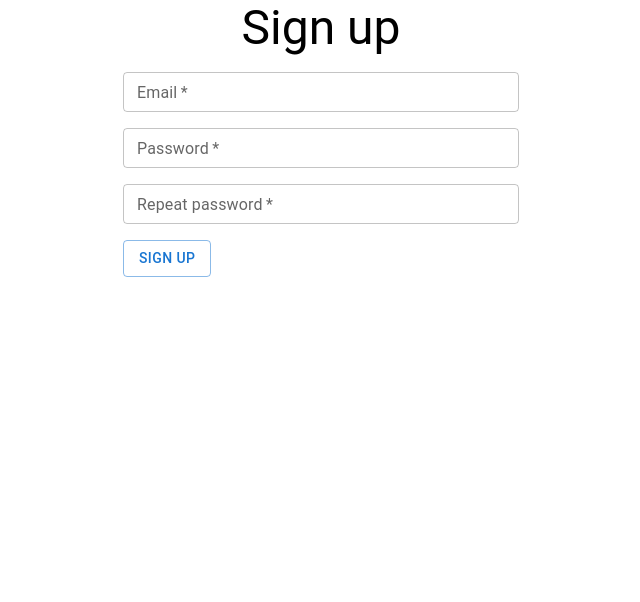
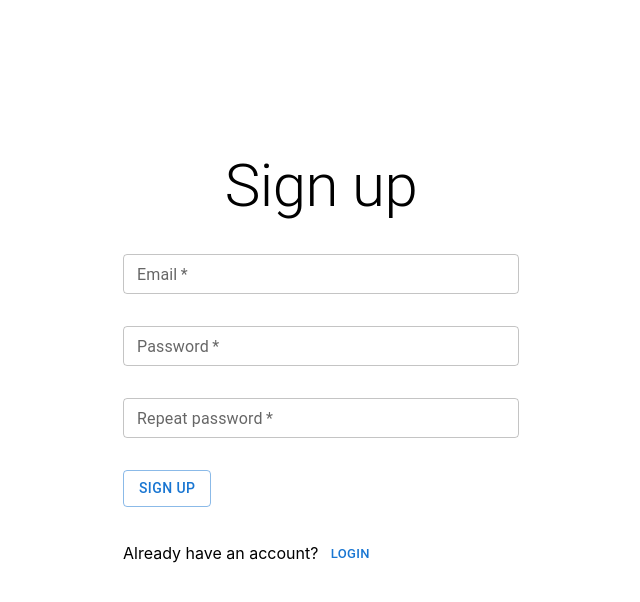
Before and after one commit to TFG-Gestion-de-actividades-de-CISV/ReactFront, a React (Vite) app: page /signup in a window 1280 px wide. Shown: the top 602 px of the page, without its empty margins (319-959 px from the left). Built offline with nearby package versions, Linux system fonts and the light colour scheme.

Commit message:
Login/ Sign up centrado

```diff
--- a/src/Components/LoginForm.jsx
+++ b/src/Components/LoginForm.jsx
@@ -16,9 +16,9 @@ const LoginForm = () => {
   return (
     <div>
       <form onSubmit={handleSubmit(onSubmit)}>
-        <Grid container spacing={2}>
+        <Grid container spacing={4}>
           <Grid item xs={12}>
-            <Typography variant="h3" align="center">
+            <Typography variant="h2" align="center">
               Login
             </Typography>
           </Grid>
--- a/src/Components/SignupForm.jsx
+++ b/src/Components/SignupForm.jsx
@@ -1,5 +1,6 @@
 import { Button, TextField, Typography, Grid } from "@mui/material";
 import { useForm } from "react-hook-form";
+import { Link } from "react-router-dom";
 
 const LoginForm = () => {
   const {
@@ -15,9 +16,9 @@ const LoginForm = () => {
   return (
     <div>
       <form onSubmit={handleSubmit(onSubmit)}>
-        <Grid container spacing={2}>
+        <Grid container spacing={4}>
           <Grid item xs={12}>
-            <Typography variant="h3" align="center">
+            <Typography variant="h2" align="center">
               Sign up
             </Typography>
           </Grid>
@@ -64,6 +65,17 @@ const LoginForm = () => {
               Sign up
             </Button>
           </Grid>
+
+          <Grid item xs={12}>
+            <Typography variant="p">
+              Already have an account?
+              <Link to="/login">
+                <Button color="primary" size="small">
+                  Login
+                </Button>
+              </Link>
+            </Typography>
+          </Grid>
         </Grid>
       </form>
     </div>
--- a/src/Views/LoginView.jsx
+++ b/src/Views/LoginView.jsx
@@ -5,7 +5,14 @@ import LoginForm from "../Components/LoginForm";
 const LoginView = () => {
   return (
     <>
-      <Container maxWidth="xs">
+      <Container
+        maxWidth="xs"
+        sx={{
+          display: "flex",
+          minHeight: "90vh",
+          alignItems: "center",
+        }}
+      >
         <LoginForm />
       </Container>
     </>
--- a/src/Views/SignupView.jsx
+++ b/src/Views/SignupView.jsx
@@ -5,7 +5,14 @@ import SignupForm from "../Components/SignupForm";
 const LoginView = () => {
   return (
     <>
-      <Container maxWidth="xs">
+      <Container
+        maxWidth="xs"
+        sx={{
+          display: "flex",
+          minHeight: "90vh",
+          alignItems: "center",
+        }}
+      >
         <SignupForm />
       </Container>
     </>
```
